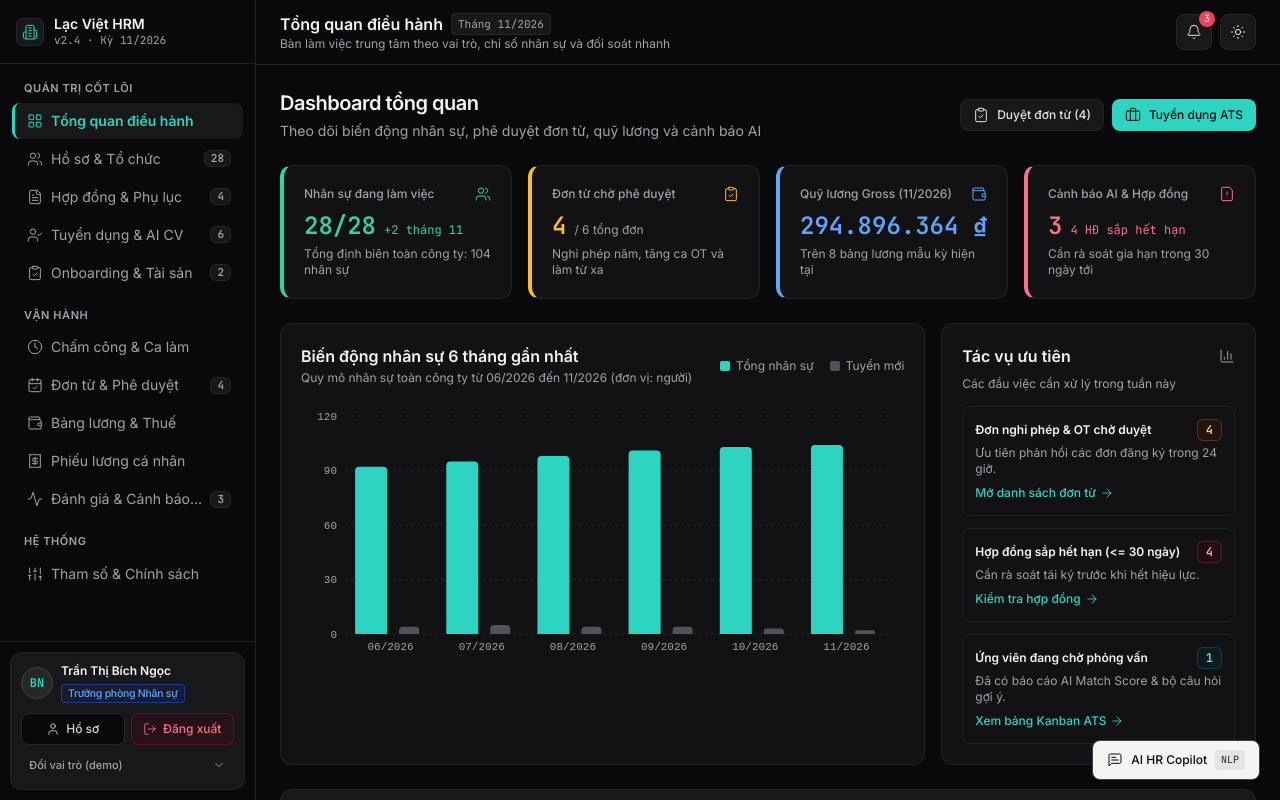
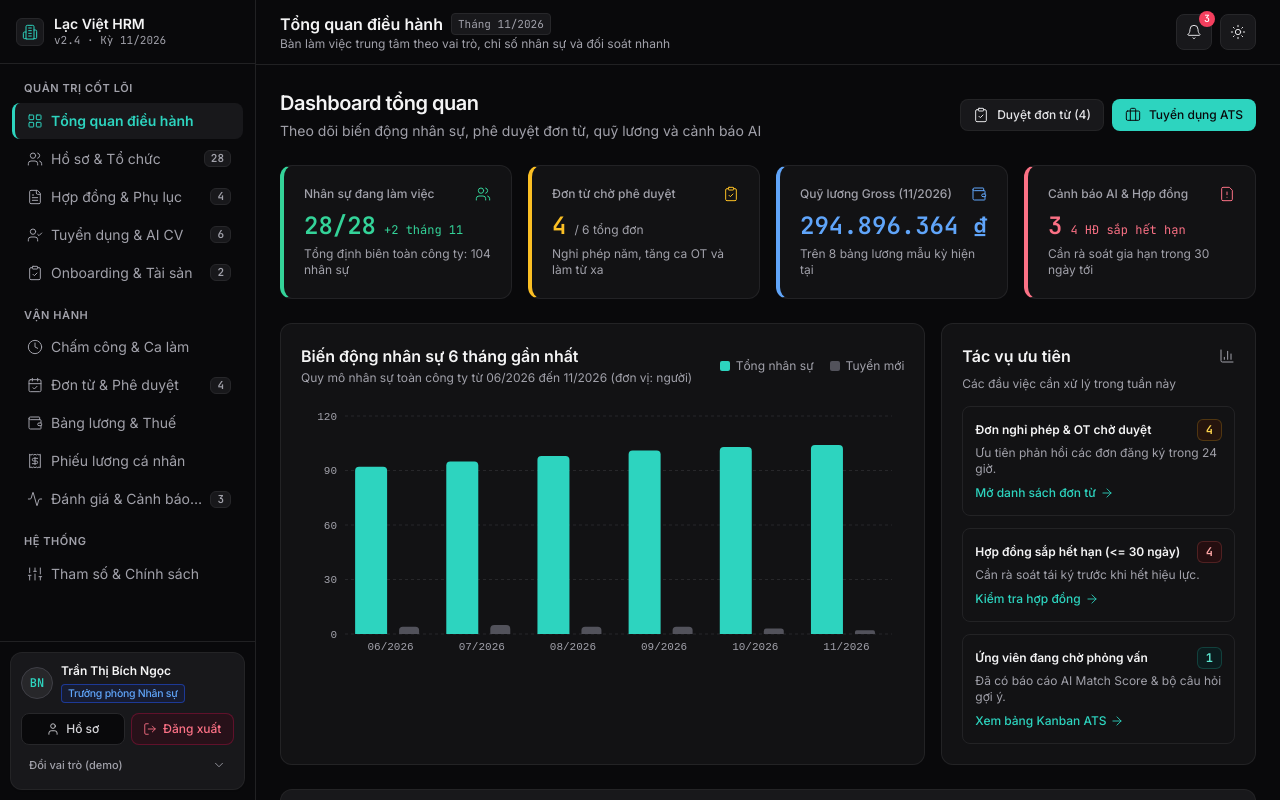
Before and after one commit to vinhce/Quan-tri-hanh-chinh-nhan-su, a Next.js app: page / in a window 1280 px wide. Built offline with nearby package versions, Linux system fonts and the light colour scheme.

Commit message:
refactor(app-shell): remove AI HR Copilot floating launcher and widget mount

```diff
--- a/src/components/layout/app-shell.tsx
+++ b/src/components/layout/app-shell.tsx
@@ -5,14 +5,12 @@ import {
   Inbox,
   AlertTriangle,
   RotateCcw,
-  MessageSquareText,
   CheckCircle2,
 } from "lucide-react";
 import { useApp } from "@/context/app-context";
 import { Sidebar, NAV_ITEMS } from "@/components/layout/sidebar";
 import { Header } from "@/components/layout/header";
 import { Skeleton } from "@/components/ui/skeleton";
-import { AiCopilotWidget } from "@/components/copilot/ai-copilot-widget";
 
 interface AppShellProps {
   children: React.ReactNode;
@@ -25,8 +23,6 @@ export function AppShell({ children }: AppShellProps) {
     setUiState,
     activeNav,
     showToast,
-    isCopilotOpen,
-    setIsCopilotOpen,
   } = useApp();
 
   const currentNav =
@@ -149,7 +145,7 @@ export function AppShell({ children }: AppShellProps) {
                 Chưa có bản ghi nào trong {currentNav.label}
               </h2>
               <p className="mt-1.5 max-w-md text-xs leading-relaxed text-[#415A54] dark:text-zinc-400">
-                Kỳ dữ liệu hoặc bộ lọc tìm kiếm hiện tại chưa có phát sinh hồ sơ. Bạn có thể nạp lại dữ liệu mẫu Tháng 11/2026 hoặc khởi tạo yêu cầu mới qua trợ lý AI HR Copilot.
+                Kỳ dữ liệu hoặc bộ lọc tìm kiếm hiện tại chưa có phát sinh hồ sơ. Bạn có thể nạp lại dữ liệu mẫu Tháng 11/2026 để tiếp tục đối soát.
               </p>
               <div className="mt-5 flex flex-wrap items-center justify-center gap-2.5">
                 <button
@@ -159,14 +155,6 @@ export function AppShell({ children }: AppShellProps) {
                 >
                   <RotateCcw className="h-4 w-4" strokeWidth={1.5} />
                   <span>Nạp dữ liệu mẫu kỳ 11/2026</span>
-                </button>
-                <button
-                  type="button"
-                  onClick={() => setIsCopilotOpen(true)}
-                  className="inline-flex h-9 items-center gap-2 rounded-lg border border-[#C6D9D3] bg-[#F2F7F5] px-4 text-xs font-medium text-[#11221E] transition-colors hover:bg-[#E8F3EF] dark:border-zinc-800 dark:bg-zinc-950 dark:text-zinc-300 dark:hover:bg-zinc-800"
-                >
-                  <MessageSquareText className="h-4 w-4 text-[#0F766E] dark:text-teal-400" strokeWidth={1.5} />
-                  <span>Mở AI HR Copilot</span>
                 </button>
               </div>
             </div>
@@ -208,25 +196,6 @@ export function AppShell({ children }: AppShellProps) {
           </div>
         </main>
       </div>
-
-      {/* Floating launcher when Copilot is closed */}
-      {!isCopilotOpen && (
-        <button
-          type="button"
-          onClick={() => setIsCopilotOpen(true)}
-          aria-label="Mở trợ lý AI HR Copilot"
-          className="fixed bottom-5 right-5 z-40 flex h-10 items-center gap-2 rounded-lg border border-[#0B4F4A] bg-[#0F766E] px-3.5 text-xs font-medium text-[#FCFEFD] shadow-sm transition-colors hover:bg-[#0D5F58] dark:border-zinc-700 dark:bg-zinc-100 dark:text-zinc-950 dark:hover:bg-teal-400"
-        >
-          <MessageSquareText className="h-4 w-4 shrink-0" strokeWidth={1.5} />
-          <span>AI HR Copilot</span>
-          <span className="rounded bg-[#0B4F4A] px-1.5 py-0.5 font-mono text-[10px] tabular-nums text-[#CBE8E2] dark:bg-zinc-200 dark:text-zinc-700">
-            NLP
-          </span>
-        </button>
-      )}
-
-      {/* AI HR Copilot Floating Panel */}
-      <AiCopilotWidget />
     </div>
   );
 }
```
